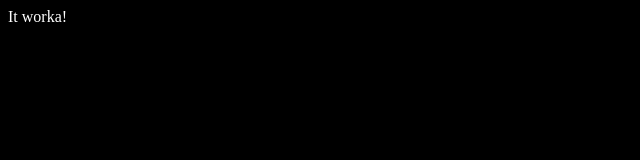
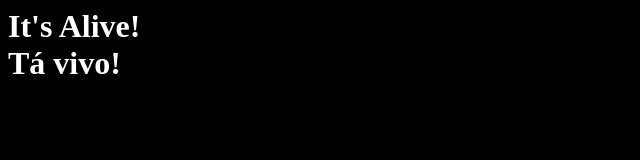
Before and after one commit to luizfpq/CodeInC, a plain HTML site: page RedesII_UFMS/atv03-tcp-http-server/index.html in a window 1280 px wide. Shown: the whole page, without its empty margins (0-640 px from the left). Drawn offline with Linux system fonts and the light colour scheme.

Commit message:
add items to edesII_atv3

```diff
--- a/RedesII_UFMS/atv03-tcp-http-server/index.html
+++ b/RedesII_UFMS/atv03-tcp-http-server/index.html
@@ -1,5 +1 @@
-<html>
-
-<body style="background-color:black;color:white;">It worka!</body>
-
-</html>
+<html><body style="background-color:black;color:white;"><h1>It's Alive!<br/>Tá vivo!</h1></body></html>
```
Also changed, not shown: RedesII_UFMS/atv03-tcp-http-server/alive.html (added, +1 -0 lines), 1 other file.
